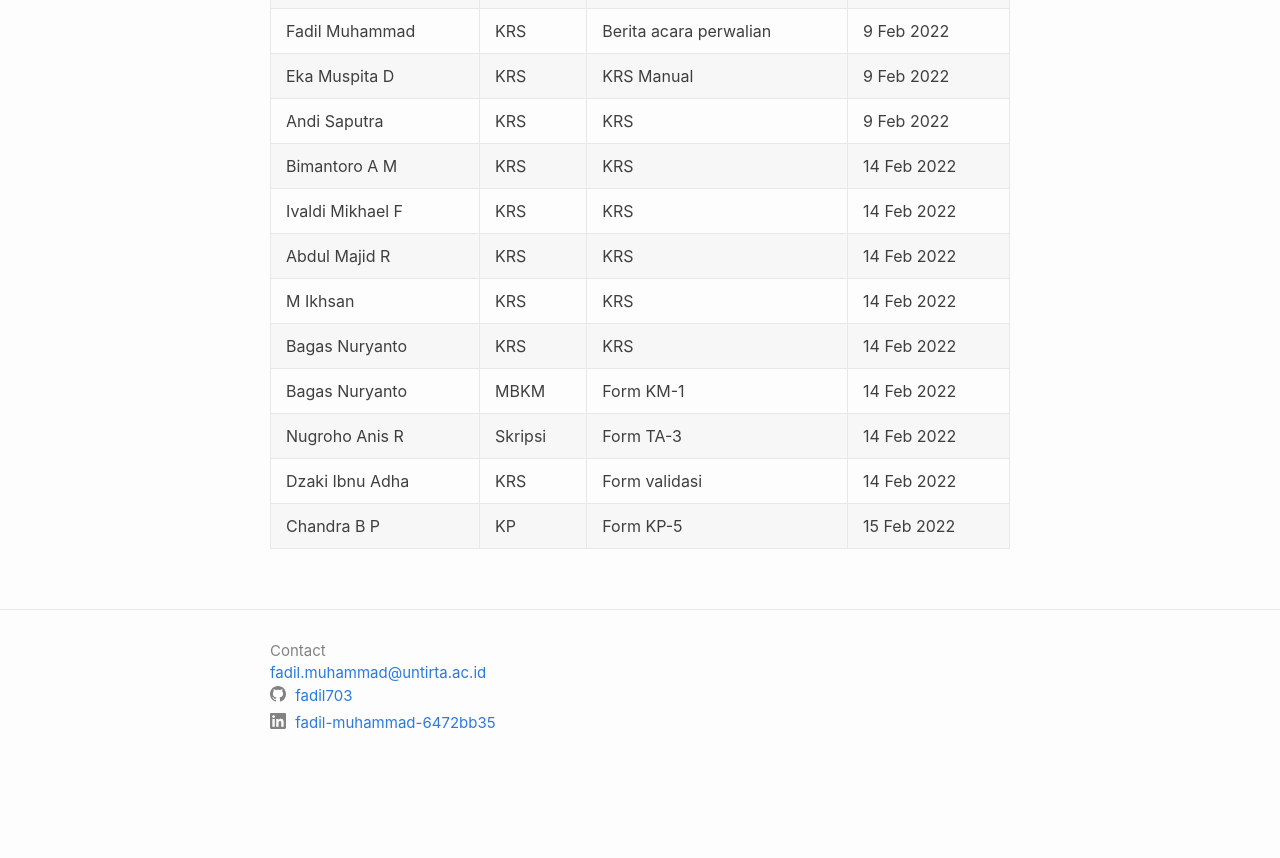
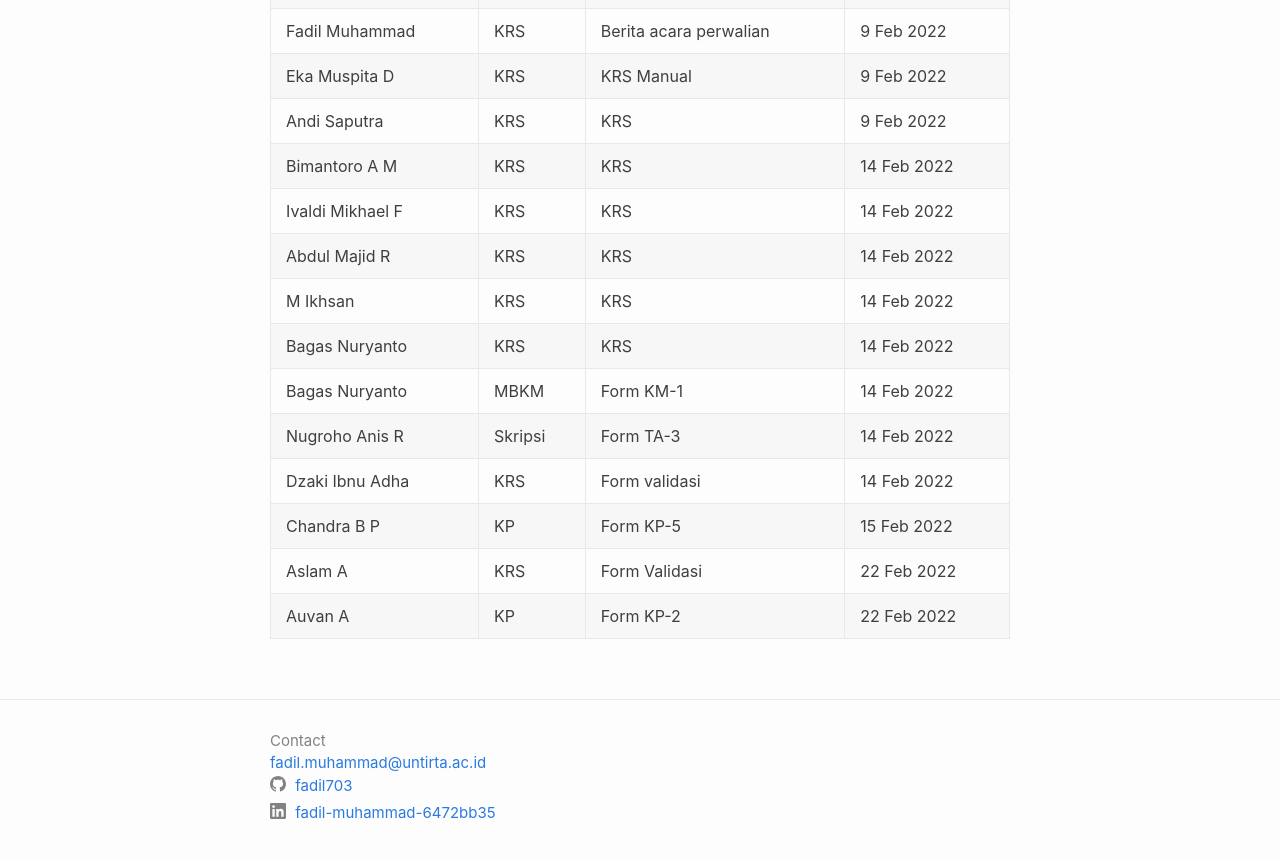
Before and after one commit to fadil703/fadil703.github.io, a Jekyll site: the page built from _posts/2022-02-03-february-signature.markdown, in a window 1280 px wide and 900 px high, scrolled down 1227 px. Shown: the top 858 px of the window. Built offline with Jekyll 4.4.1, drawn with Linux system fonts in a browser that asks for light colours; before the commit the page ends 2037 px from its top, so only the background shows below that.

Commit message:
Update 2022-02-03-february-signature.markdown
add aslam & auvan

```diff
--- a/_posts/2022-02-03-february-signature.markdown
+++ b/_posts/2022-02-03-february-signature.markdown
@@ -42,3 +42,5 @@ author: "fadil703"
 | Nugroho Anis R | Skripsi | Form TA-3 | 14 Feb 2022 |
 | Dzaki Ibnu Adha | KRS | Form validasi | 14 Feb 2022 |
 | Chandra B P | KP  | Form KP-5 | 15 Feb 2022 |
+| Aslam A | KRS | Form Validasi | 22 Feb 2022 |
+| Auvan A | KP | Form KP-2 | 22 Feb 2022 |
```
